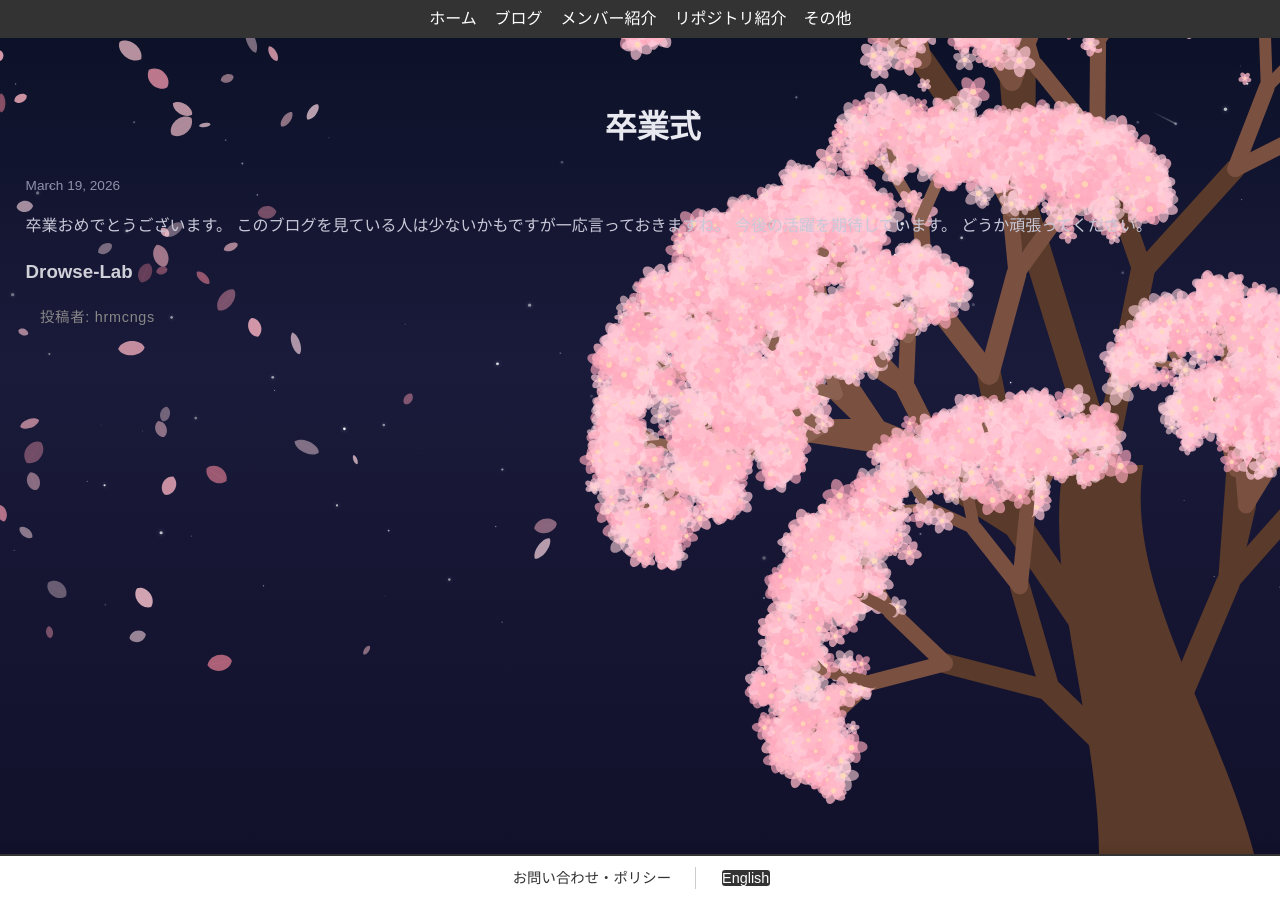
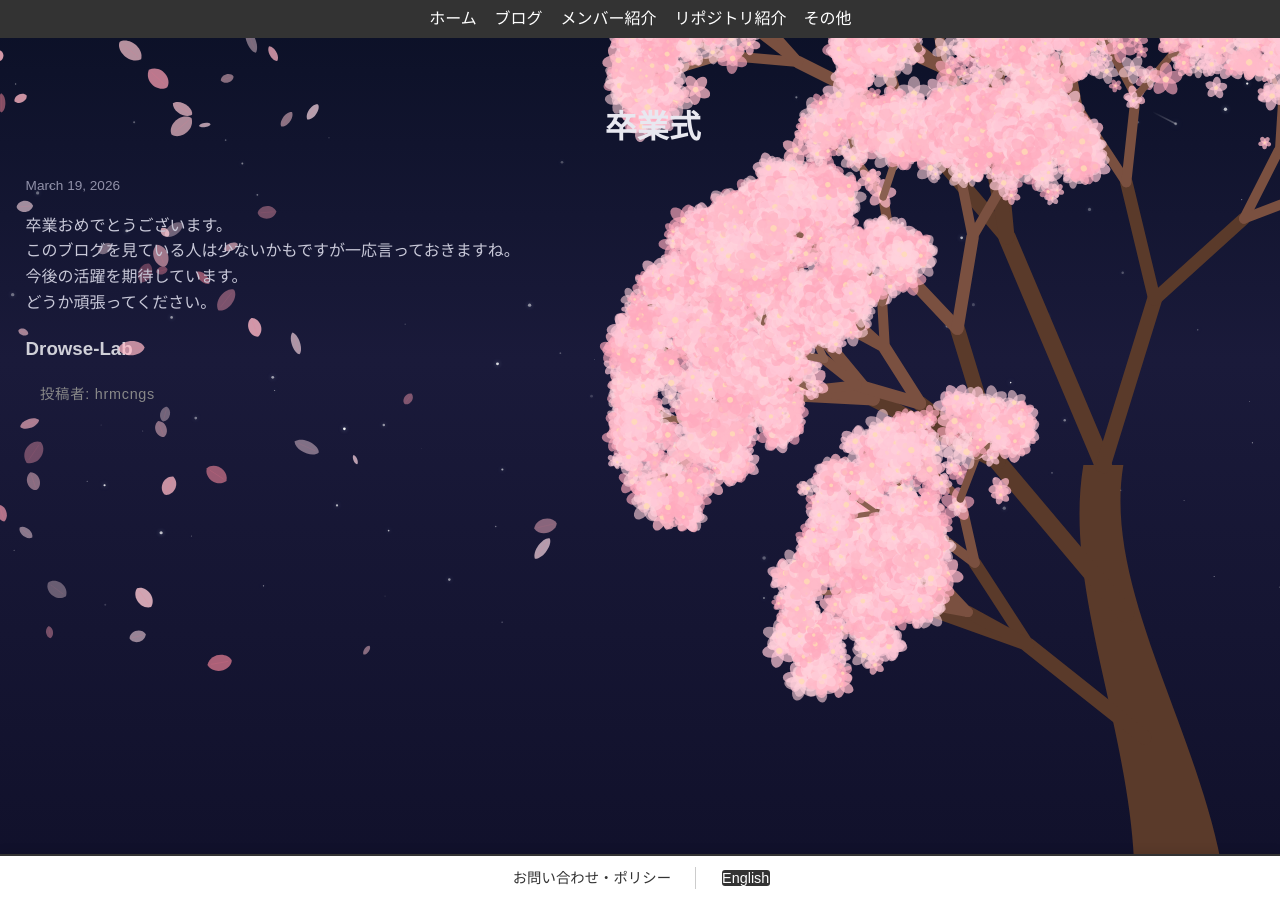
Before and after one commit to Drowse-Lab/Drowse-Lab, a Jekyll site: the page built from _posts/2026-03-19-blog.md, in a window 1280 px wide. Built offline with Jekyll 4.4.1, drawn with Linux system fonts in a browser that asks for light colours; nearby versions of some CDN libraries; some web fonts are replaced; a style sheet for code colours, icons or effects is not loaded; part of the change alters nothing that is shown.

Commit message:
できてて欲しい

```diff
--- a/assets/js/bg-sakura.js
+++ b/assets/js/bg-sakura.js
@@ -46,8 +46,8 @@
     var cp2y = y - length * 0.7;
 
     // 幹の太さ（下が太く上が細い）
-    var widthBottom = 90;
-    var widthTop = 40;
+    var widthBottom = 50;
+    var widthTop = 20;
 
     c.save();
     c.fillStyle = '#5a3a2a';
@@ -62,20 +62,19 @@
     c.fill();
     c.restore();
 
-    // 枝を生やす（幹の途中と先端から）
-    drawBranchesFrom(c, topX, topY, -Math.PI / 2 - 0.3, length * 0.55, 0, 6);  // 左上に大きく
-    drawBranchesFrom(c, topX, topY, -Math.PI / 2 + 0.2, length * 0.4, 0, 5);   // 右上（見切れる側）
+    // 幹の先端から枝（左上へ大きく広がる）
+    drawBranchesFrom(c, topX, topY, -Math.PI / 2 - 0.4, length * 0.5, 0, 6);
+    drawBranchesFrom(c, topX, topY, -Math.PI / 2 + 0.3, length * 0.35, 0, 5);
 
-    // 幹の途中から枝
-    var midX = (x + topX) * 0.5 + 5;
-    var midY = (y + topY) * 0.5;
-    drawBranchesFrom(c, midX, midY, -Math.PI / 2 - 0.6, length * 0.45, 0, 6);  // 左に大きく伸びる
-    drawBranchesFrom(c, midX + 15, midY + 30, -Math.PI / 2 + 0.4, length * 0.35, 0, 5); // 右へ（見切れ）
+    // 幹の上部(70%)から左に1本
+    var upX = x + (topX - x) * 0.7;
+    var upY = y + (topY - y) * 0.7;
+    drawBranchesFrom(c, upX, upY, -Math.PI / 2 - 0.7, length * 0.4, 0, 6);
 
-    // 下の方からも1本
-    var lowX = x - 3;
-    var lowY = y - length * 0.3;
-    drawBranchesFrom(c, lowX, lowY, -Math.PI / 2 - 0.8, length * 0.35, 0, 5);
+    // 幹の中間(45%)から左に1本
+    var midX = x + (topX - x) * 0.45;
+    var midY = y + (topY - y) * 0.45;
+    drawBranchesFrom(c, midX, midY, -Math.PI / 2 - 0.9, length * 0.3, 0, 5);
   }
 
   function drawBranchesFrom(c, x, y, angle, length, depth, maxDepth) {
@@ -84,7 +83,7 @@
     var endX = x + Math.cos(angle) * length;
     var endY = y + Math.sin(angle) * length;
 
-    var thickness = Math.max(2, (maxDepth - depth + 1) * 4);
+    var thickness = Math.max(1.5, (maxDepth - depth + 1) * 2.5);
     c.save();
     c.strokeStyle = depth < 2 ? '#5a3a2a' : depth < 4 ? '#7a5040' : '#8a6050';
     c.lineWidth = thickness;
```
Also changed, not shown: _posts/2026-03-19-blog.md (line endings or trailing spaces).
